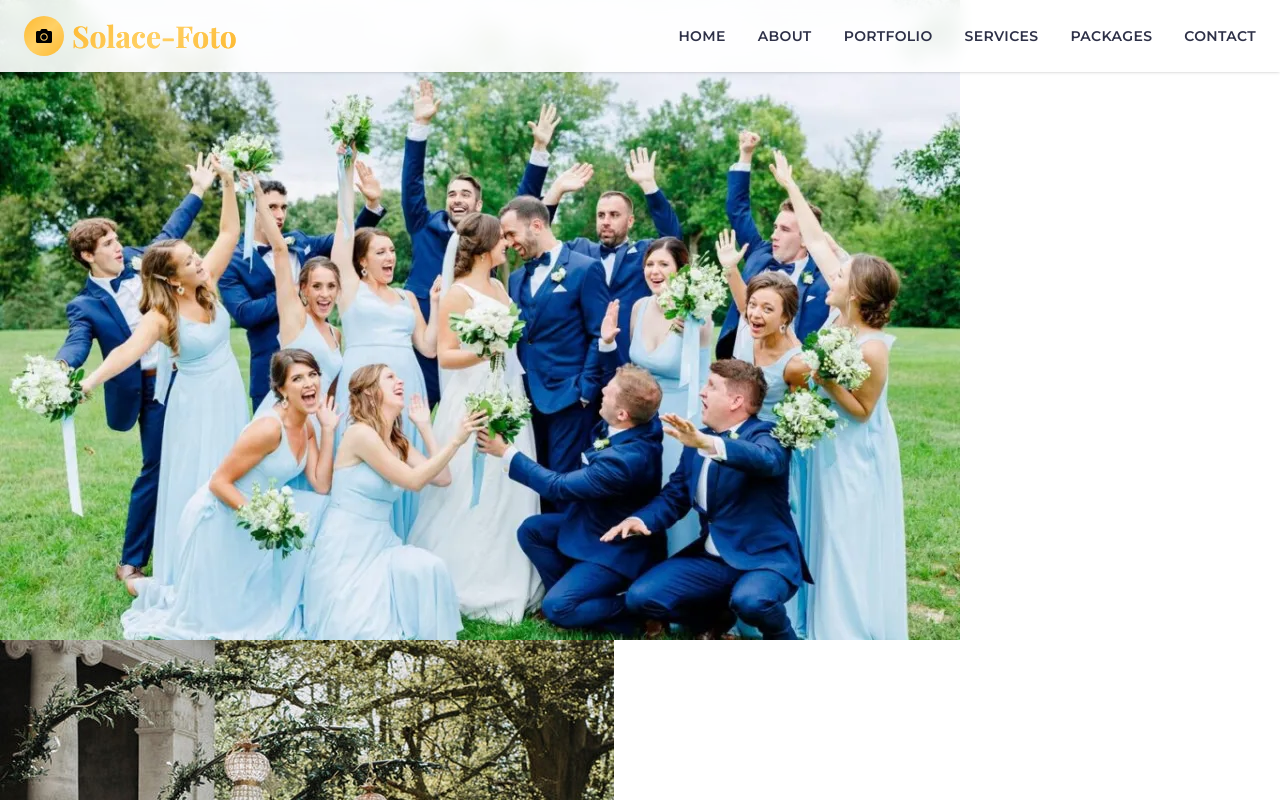
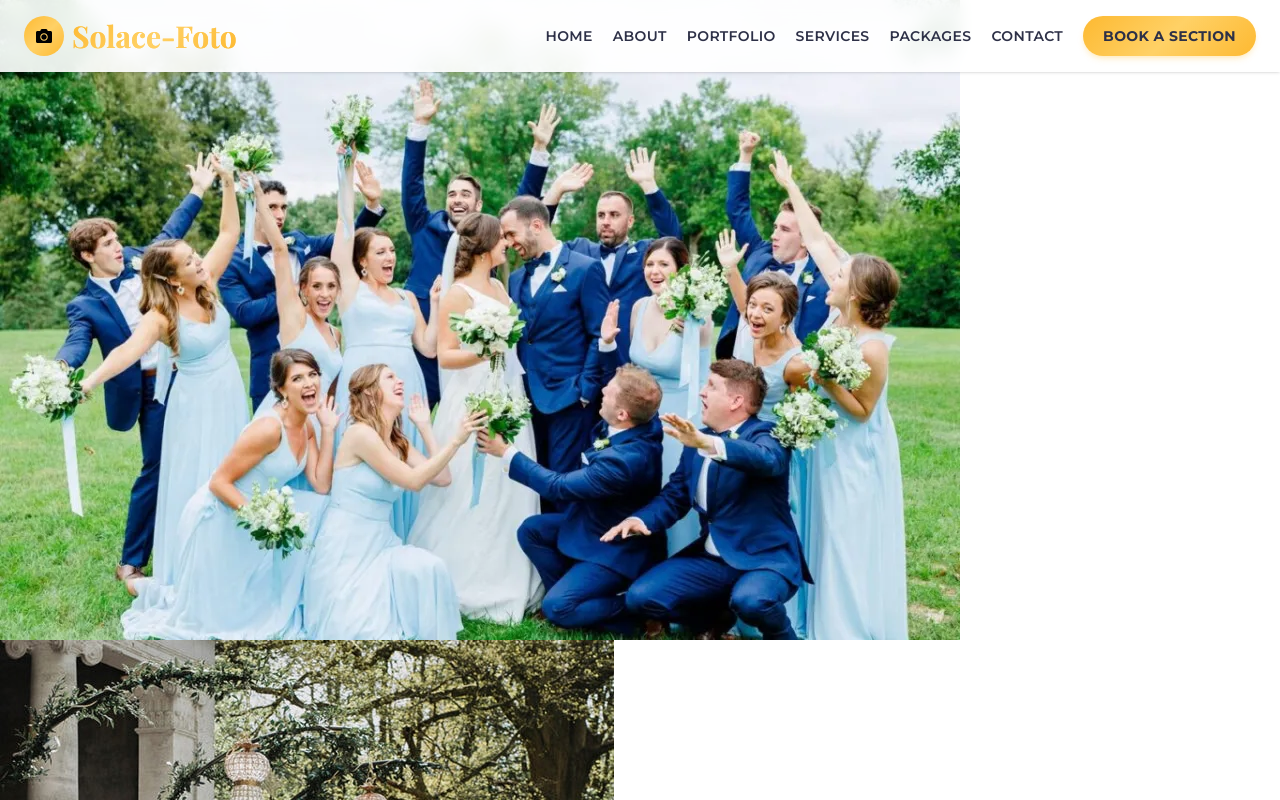
Before and after one commit to Ese-Fapo/Soulace-photo, a React (Vite) app in the folder my-app/: page / in a window 1280 px wide. Shown: the top 800 px of the page. Built offline with nearby package versions, Linux system fonts and the light colour scheme.

Commit message:
nav.bar responsivness added

```diff
--- a/my-app/src/components/Navbar.jsx
+++ b/my-app/src/components/Navbar.jsx
@@ -5,28 +5,29 @@ import { navLinks } from '../assets/asset'
 
 const Navbar = () => {
   const [isOpen, setIsOpen] = useState(false)
+  const bookingHref = '#contact'
 
   const closeMenu = () => setIsOpen(false)
 
   return (
     <nav className='fixed top-0 left-0 z-50 w-full bg-white/90 shadow-sm backdrop-blur-sm'>
       <div className='container mx-auto px-4 py-3 sm:px-6 lg:py-4'>
-        <div className='flex items-center justify-between'>
+        <div className='flex min-w-0 items-center justify-between gap-3'>
           {/* Logo */}
           <a
             href='#home'
             onClick={closeMenu}
-            className='flex min-w-0 items-center gap-2 font-playerfair font-bold text-gradient-gold'
+            className='flex min-w-0 flex-1 items-center gap-2 font-playerfair font-bold text-gradient-gold xl:flex-none'
             aria-label='Solace-Foto home'
           >
             <span className='flex h-10 w-10 shrink-0 cursor-pointer items-center justify-center rounded-full bg-gradient-gold text-base transition-colors duration-300 hover:bg-gradient-gold-hover'>
               <FaCamera />
             </span>
-            <span className='truncate text-2xl text-gradient-gold sm:text-3xl'>Solace-Foto</span>
+            <span className='truncate text-xl text-gradient-gold sm:text-3xl'>Solace-Foto</span>
           </a>
 
           {/* Desktop Navigation */}
-          <div className='hidden items-center gap-8 xl:flex'>
+          <div className='hidden min-w-0 items-center gap-5 xl:flex 2xl:gap-6'>
             {navLinks.map((link) => (
               <a
                 key={link.id}
@@ -36,6 +37,12 @@ const Navbar = () => {
                 {link.id}
               </a>
             ))}
+            <a
+              href={bookingHref}
+              className='shrink-0 rounded-full bg-gradient-gold px-5 py-2.5 font-montserrat text-sm font-bold uppercase tracking-wide text-charcoal shadow-md shadow-gold/30 transition-all duration-300 hover:-translate-y-0.5 hover:shadow-lg hover:shadow-gold/40'
+            >
+              Book a Section
+            </a>
           </div>
 
           {/* Mobile Menu Button */}
@@ -69,6 +76,13 @@ const Navbar = () => {
                 {link.id}
               </a>
             ))}
+            <a
+              href={bookingHref}
+              onClick={closeMenu}
+              className='rounded-md bg-gradient-gold px-4 py-3 text-center font-montserrat text-sm font-bold uppercase tracking-wide text-charcoal shadow-md shadow-gold/30 transition-all duration-300 hover:-translate-y-0.5 hover:shadow-lg hover:shadow-gold/40 sm:col-span-2 md:col-span-3'
+            >
+              Book a Section
+            </a>
           </div>
         </div>
       )}
```
